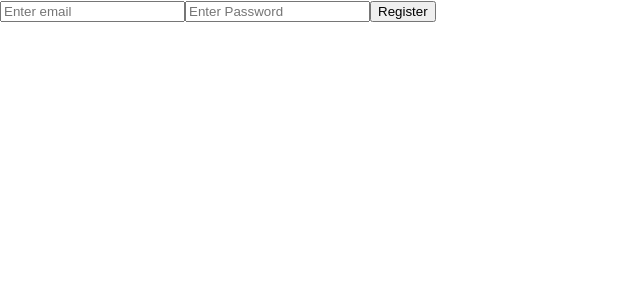
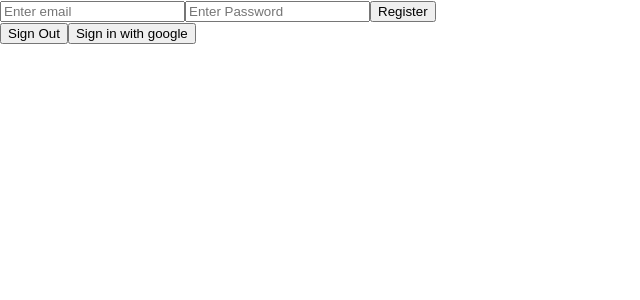
Before and after one commit to Shivanand0297/firebase.v9-journey, a React (Create React App) app: page / in a window 1280 px wide. Shown: the top 300 px of the page, without its empty margins (0-640 px from the left). Built offline with nearby package versions, Linux system fonts and the light colour scheme.

Commit message:
sign in with google done

```diff
--- a/src/components/Register.jsx
+++ b/src/components/Register.jsx
@@ -1,7 +1,10 @@
+import { useState } from "react";
+
 // importing auth from firebase config
-import { createUserWithEmailAndPassword } from "firebase/auth";
-import { useState } from "react";
-import { auth } from "../config/firebaseConfig";
+import { createUserWithEmailAndPassword, signOut, signInWithPopup } from "firebase/auth";
+
+// firebase config
+import { auth, provider } from "../config/firebaseConfig";
 
 const Register = () => {
   const [inputs, setInputs] = useState({
@@ -19,7 +22,7 @@ const Register = () => {
     }));
   };
 
-  // console.log(auth?.currentUser?.email) //to get the logged in user
+  console.log(auth?.currentUser?.email) //to get the logged in user
 
   const handleRegister = async (e) => {
     e.preventDefault();
@@ -31,6 +34,23 @@ const Register = () => {
       console.log(err);
     }
   };
+
+  const handleSignOut = async () => {
+    try {
+      await signOut(auth);
+      return <p>Signed Out Successfully!</p>
+    } catch (err) {
+      console.log(err);
+    }
+  };
+
+  const signInWithGoogle = async () =>{
+    try {
+      await signInWithPopup(auth, provider)
+    } catch (err) {
+      console.log(err)
+    }
+  }
 
   return (
     <div>
@@ -53,6 +73,8 @@ const Register = () => {
         />
         <button type="submit">Register</button>
       </form>
+        <button onClick={handleSignOut}>Sign Out</button>
+        <button onClick={signInWithGoogle}>Sign in with google</button>
     </div>
   );
 };
--- a/src/config/firebaseConfig.js
+++ b/src/config/firebaseConfig.js
@@ -2,7 +2,7 @@
 import { initializeApp } from "firebase/app";
 
 // Getting auth feature from firebase
-import { getAuth } from "firebase/auth"
+import { getAuth, GoogleAuthProvider } from "firebase/auth"
 
 const firebaseConfig = {
   apiKey: "AIzaSyCE64HBxD7AqJgysoSVHYoNjFqU0X6jnPk",
@@ -17,3 +17,6 @@ const firebaseConfig = {
 // Initialize Firebase
 const app = initializeApp(firebaseConfig);
 export const auth = getAuth(app)
+
+// exporting GoogleAuthProvider
+export const provider = new GoogleAuthProvider();
```
